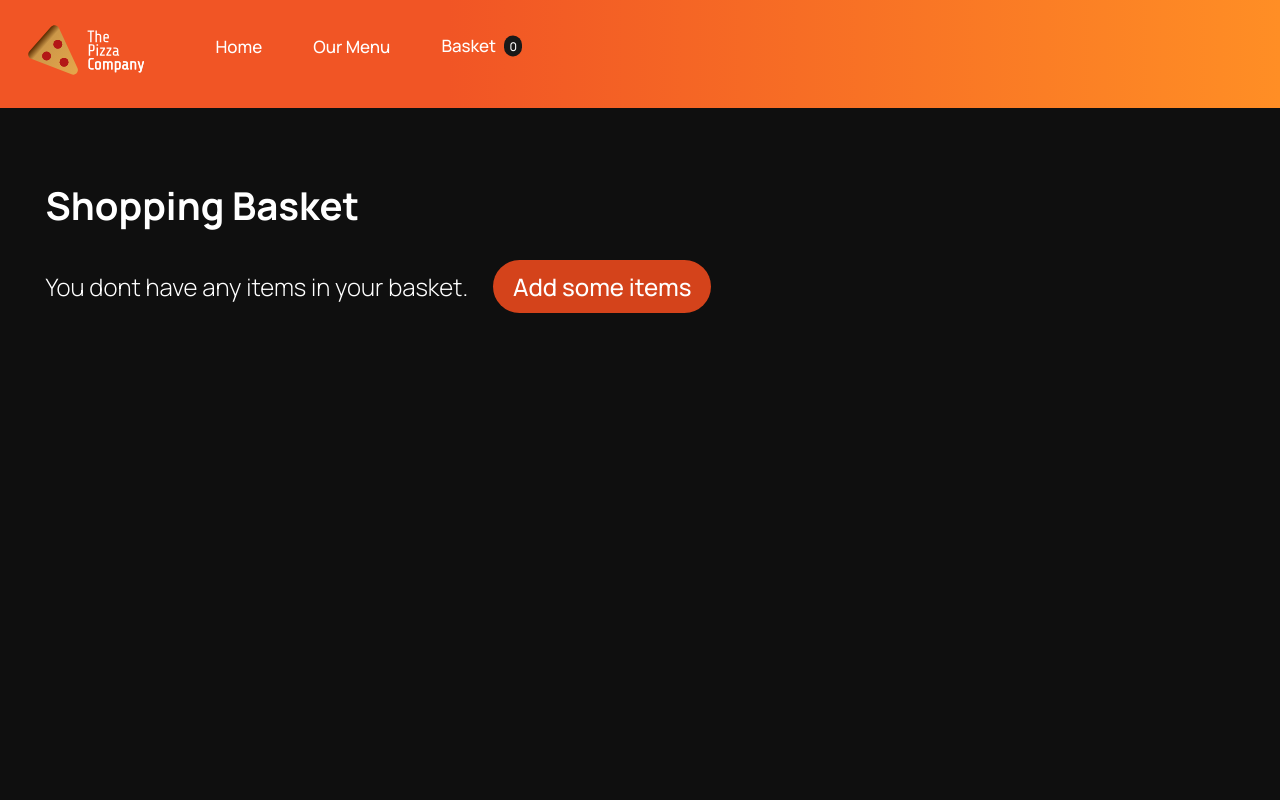
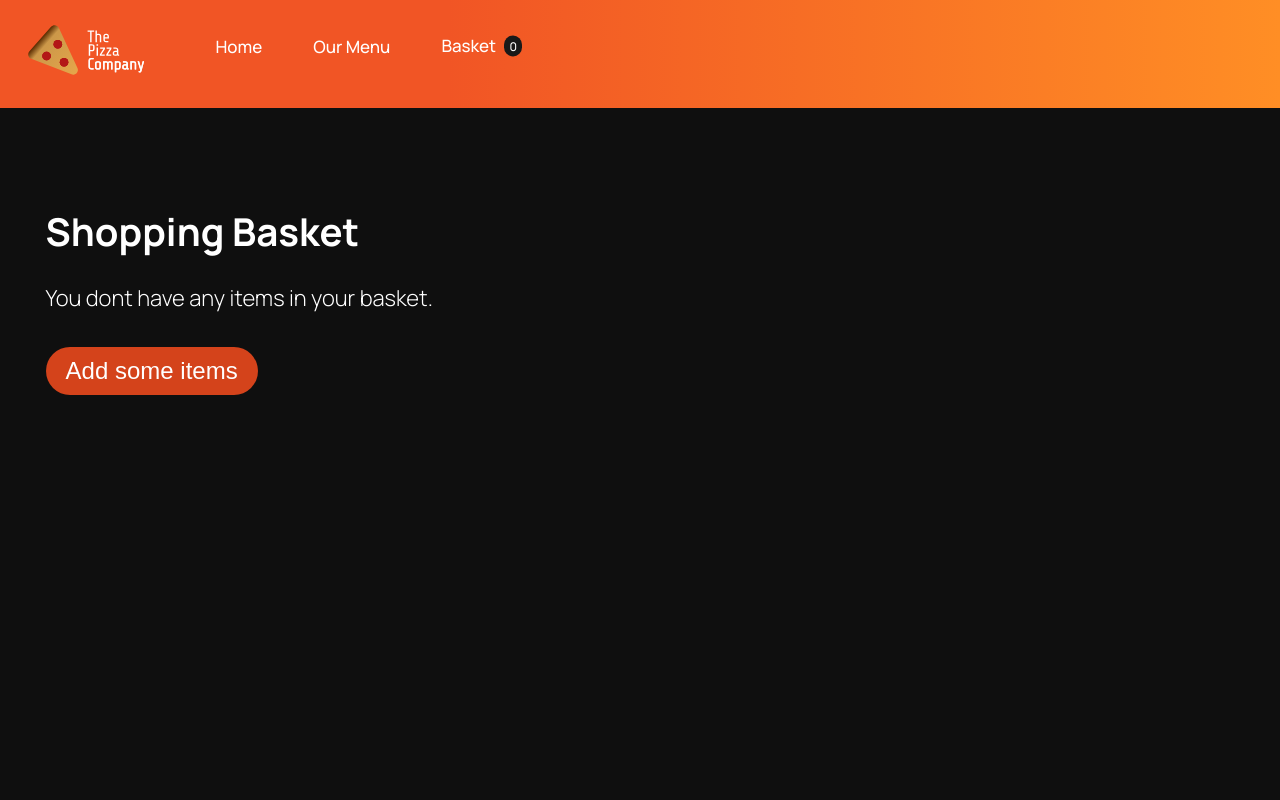
Before and after one commit to devVelocity/pizzaDeliveryProject, a Vue app: page /basket in a window 1280 px wide. Shown: the top 800 px of the page. Built offline with nearby package versions, Linux system fonts and the light colour scheme.

Commit message:
Basket Improved

```diff
--- a/src/assets/styles/pages/basket.css
+++ b/src/assets/styles/pages/basket.css
@@ -27,10 +27,10 @@
     width: calc(100% - 20px);
     height: auto;
     padding-left: 20px;
+    margin-top: 70px;
 }
 
 #shop-basket-container h1{
-    margin-top: 70px;
     font-family: "Manrope";
     font-weight: 700;
     font-size: clamp(32px,3vw,40px);
@@ -501,19 +501,37 @@
 
 #shop-basket-container h2{
     font-weight: 300;
+    width: auto;
+    font-size: clamp(18px,3vw,22px);
 }
 
 #shop-basket-container h2 a{
     margin-left: 20px;
 }
 
-.noItems{
-    position: fixed;
+#shop-basket-container h1{
+    font-size: clamp(33px,3vw,50px);
 }
 
-.noItems2{
-    position: fixed;
-    top: 250px;
+#shop-basket-container #text-container-noItem{
+    position: relative;
+    width: calc(100% - 100px);
+    display: block;
+    height: auto;
+
+}
+
+.noItems{
+    position: relative
+}
+
+
+#text-container-noItem a{
+    position: relative;
+    color: white;
+    margin-top: 15px;
+    display: inline-block;
+    font-size: clamp(16px,3vw,24px);
 }
 
 #itemColumn .flex-sideways{
@@ -595,6 +613,21 @@
     display: none;
 }
 
+.basketSpacing{
+    height: 100px;
+    width: 100%;
+    position: relative;
+    display: inline-block;
+    background: var(--pagebackground);
+    z-index: -1;
+    outline: var(--pagebackground);
+    border: var(--pagebackground);
+    color: transparent;
+    margin-top: 0px;
+    margin-bottom: -5px;
+    padding-bottom: 5px;
+}
+
 @media screen and (max-width: 600px){
     #itemColumn .item{
         justify-content: center;
--- a/src/views/Basket.vue
+++ b/src/views/Basket.vue
@@ -17,7 +17,10 @@
             <div id="shop-basket-container">
                 <h1 :class="{ noItems : basketItems === 0}">Shopping Basket</h1>
                 <h3 v-if="basketItems != 0" class="itemsDisplay">{{ basketItems }} Items</h3>
-                <h2 v-if="basketItems === 0" class="noItems2">You dont have any items in your basket. <router-link class="light-button" to="/menu">Add some items</router-link></h2>
+                <span id="text-container-noItem">
+                 <h2 v-if="basketItems === 0" class="noItems2">You dont have any items in your basket. </h2>
+                 <router-link v-if="basketItems === 0" class="light-button" to="/menu">Add some items</router-link>
+                </span>
             </div>
             <div v-if="basketItems > 0" id="shoppingContainer">
                 <div id="itemColumn">
@@ -172,6 +175,7 @@
         </div>
     </div>
 </div>
+<hr class="basketSpacing">
 </template>
 
 <script>
```
